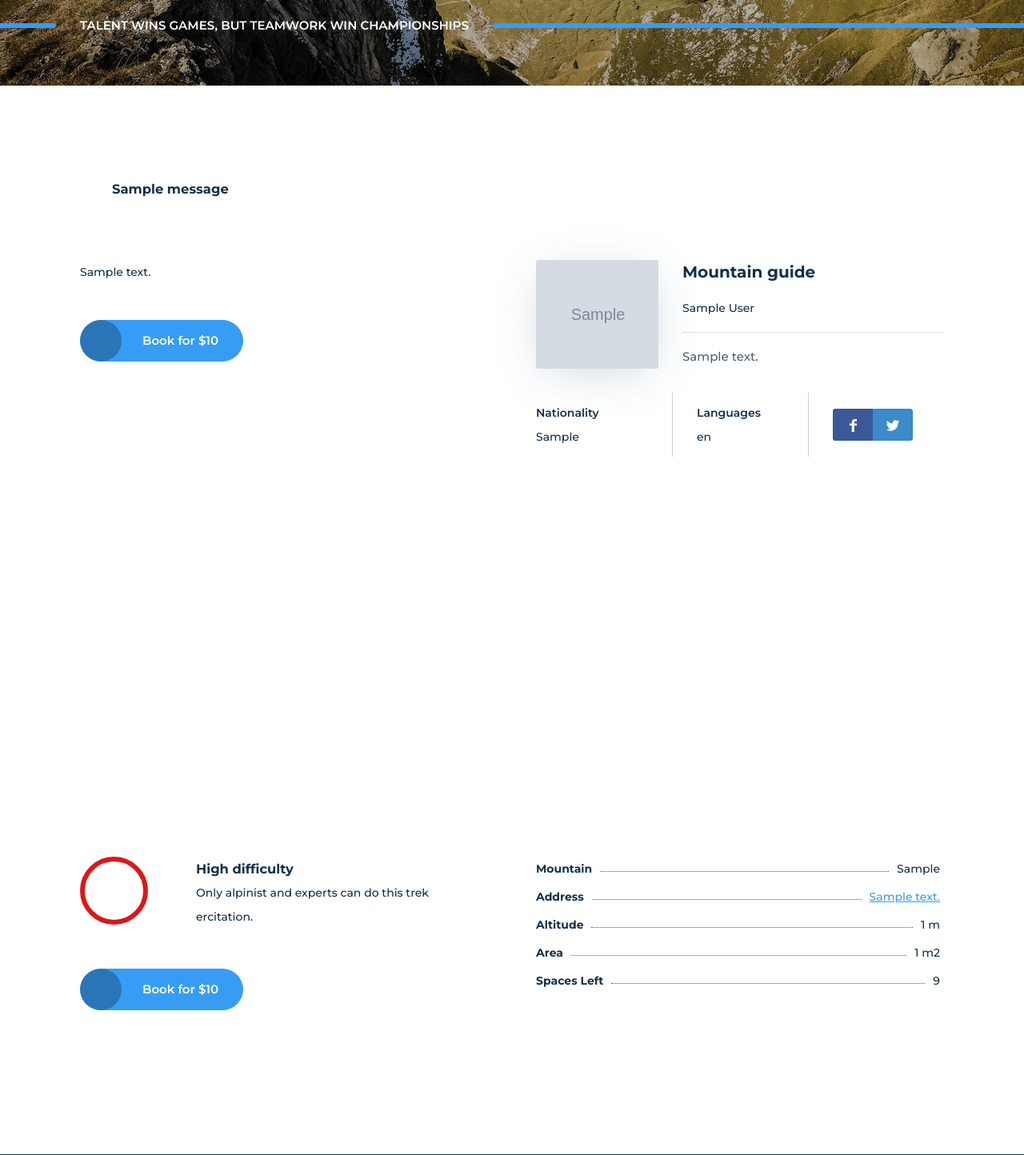
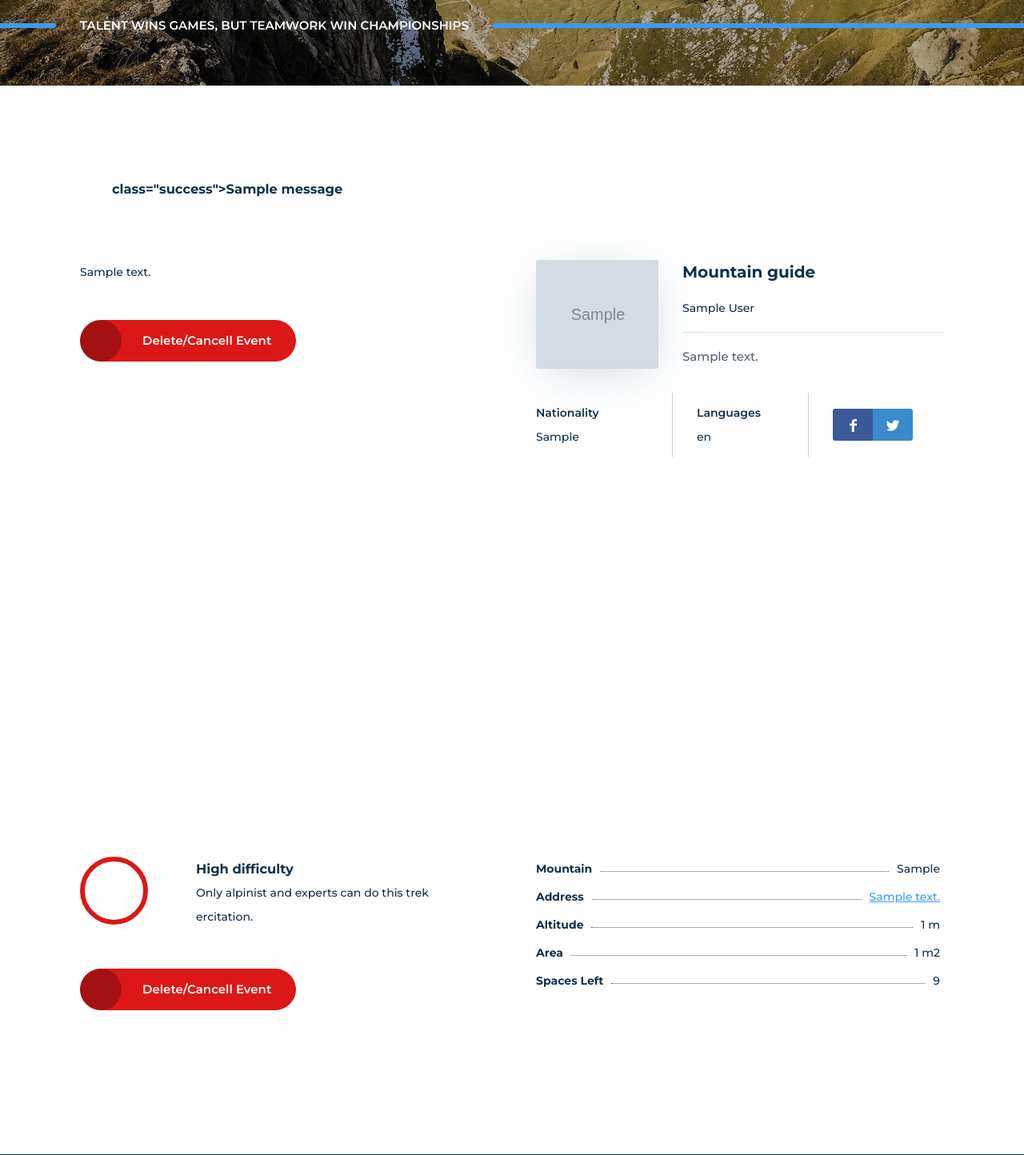
Before and after one commit to Jaydeep21/TrekkingProject, a Django app: page /singleTrek/1 in a window 1280 px wide. Shown: the part 513-1957 px from the top of the page at 80% size. Run offline with Django 4.2, Linux system fonts and the light colour scheme; a user stored in the database is signed in; tables that the repository leaves empty hold one stand-in row (values such as "Sample post"); grey boxes marked "Sample" are stand-in pictures; one stand-in notice (Sample message) is shown; parts of the project's set-up code (start-up, migrations or seed data) failed here and were passed over; some libraries are stand-ins or nearby versions; some web fonts are replaced.

Commit message:
merged main to local-ayush

```diff
--- a/main/templates/treks-single.html
+++ b/main/templates/treks-single.html
@@ -20,7 +20,7 @@
             {% if messages %}
                 <ul class="messages">
                     {% for message in messages %}
-                        <h3{% if message.tags %} class="{{ message.tags }}"{% endif %}>{{ message }}</h3>
+                        <h3>{% if message.tags %} class="{{ message.tags }}"{% endif %}>{{ message }}</h3>
                     {% endfor %}
                 </ul>
             {% endif %}
@@ -31,7 +31,11 @@
                         {{ trek.description }}
                     </p>
                     <hr class="space-sm" /><hr class="space-xs" />
-                    <a href="{% url 'main:payment' trek.pk %}" class="btn btn-sm btn-circle btn-icon"><i class="im-right-4"></i>Book for ${{ trek.cost }}</a>
+                    {% if trek.booked %}
+                        <a href="{% url 'main:cancel' trek.pk %}" class="btn btn-sm btn-circle btn-icon" style="background-color:#dc1717;border-color:#dc1717;"><i class="im-right-4"></i>Delete/Cancell Event</a>
+                    {% else %}
+                        <a href="{% url 'main:payment' trek.pk %}" class="btn btn-sm btn-circle btn-icon"><i class="im-right-4"></i>Book for ${{ trek.cost }}</a>
+                    {% endif %}
                 </div>
                 {% if user %}
                 <div class="col-lg-6">
@@ -72,7 +76,7 @@
                 <div class="col-lg-3 col-md-6 col-sm-6">
                     <div class="counter counter-vertical counter-icon">
                         <div>
-                            <h3>Data</h3>
+                            <h3>Date</h3>
                             <p class="text-50 text-black no-margin">{{ trek.hike_date|date:"M d" }}</p>
                         </div>
                     </div>
@@ -134,7 +138,11 @@
                         </tbody>
                     </table>
                     <hr class="space-sm" /> <hr class="space-xs" />
-                    <a href="{% url 'main:payment' trek.pk %}" class="btn btn-sm btn-circle btn-icon"><i class=" im-right-4"></i>Book for ${{ trek.cost }}</a>
+                    {% if trek.booked %}
+                        <a href="{% url 'main:cancel' trek.pk %}" class="btn btn-sm btn-circle btn-icon" style="background-color:#dc1717;border-color:#dc1717;"><i class="im-right-4"></i>Delete/Cancell Event</a>
+                    {% else %}
+                        <a href="{% url 'main:payment' trek.pk %}" class="btn btn-sm btn-circle btn-icon"><i class="im-right-4"></i>Book for ${{ trek.cost }}</a>
+                    {% endif %}
                 </div>
                 <div class="col-lg-6">
                     <ul class="text-list text-list-line">
--- a/main/views.py
+++ b/main/views.py
@@ -17,6 +17,8 @@ from django.contrib.auth.models import User
 from .helper import send_forget_password_mail
 from moneyed import Money
 from google_currency import convert
+import json
+
 
 
 # Create your views here.
```
Also changed, not shown: main/migrations/0012_merge_20230326_1525.py (added), 1 other file.
